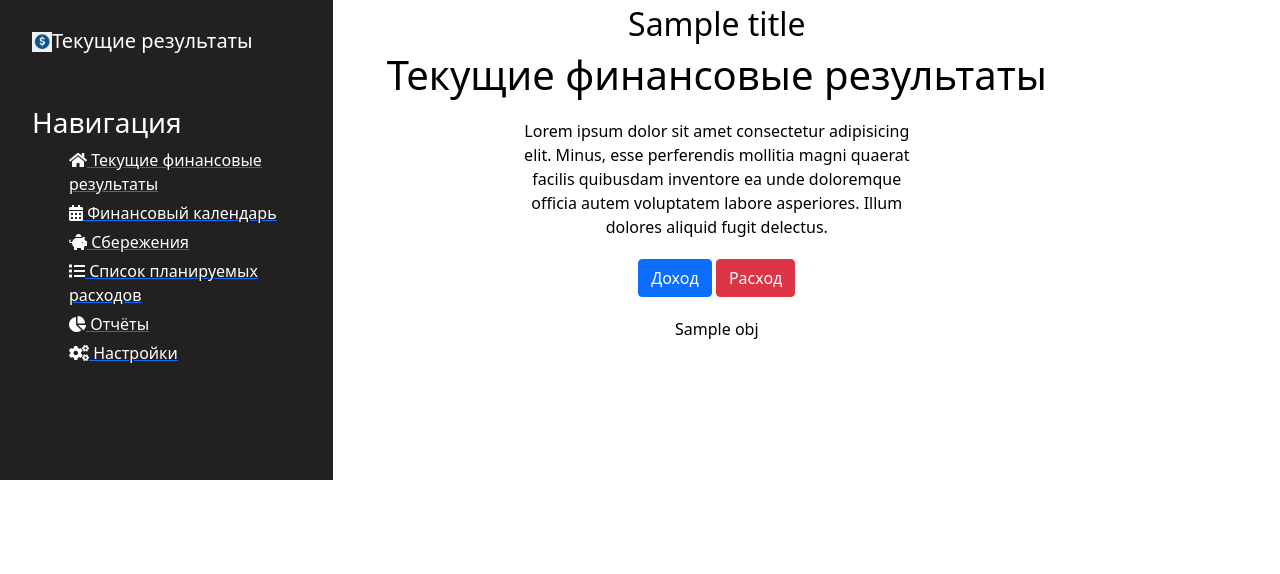
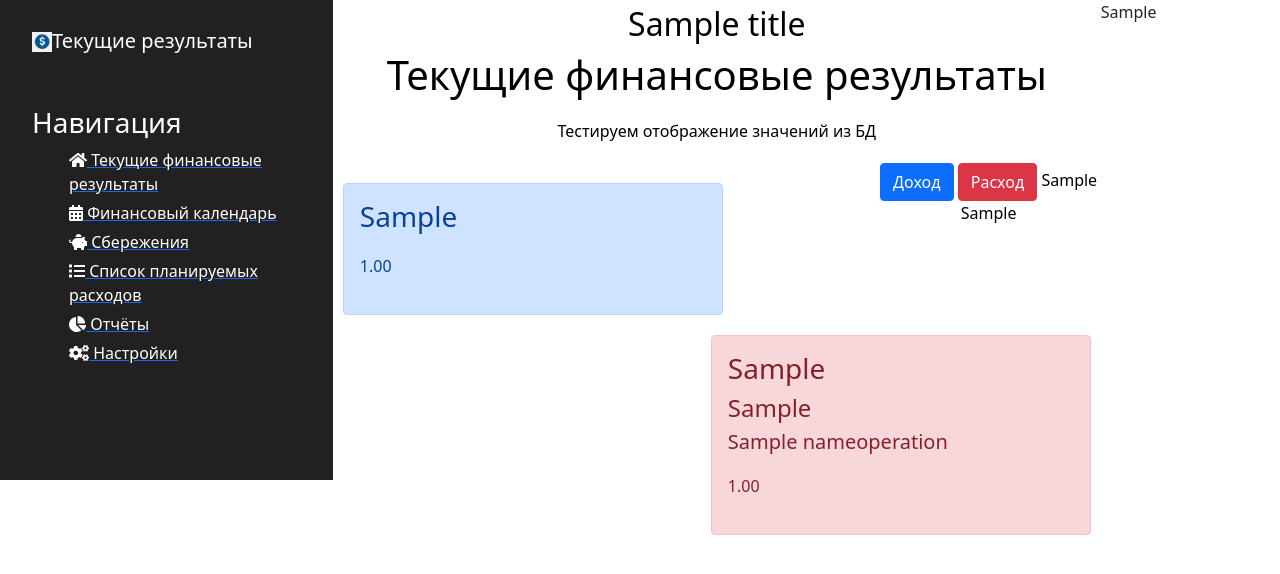
Before and after one commit to Our-Dream-Company/Your_finance_helper, a Django app: template your_finance_helper/main_page/templates/main_page/index.html in a window 1280 px wide. Shown: the top 574 px of the page. Run offline with Django 3.2, Linux system fonts and the light colour scheme; tables that the repository leaves empty hold one stand-in row (values such as "Sample post"); the template is opened without the code that fills it: values that come from a table or form of the project are taken from there, most other values are stand-ins (such as "Sample title", 1, 10 or a date in 2020).

Commit message:
backup 27-06-2021

```diff
--- /dev/null
+++ b/your_finance_helper/main_page/forms.py
@@ -0,0 +1,2 @@
+from .models import Section, Category, NameOperation, GeneralTable
+from django.forms import ModelForm
--- a/your_finance_helper/main_page/models.py
+++ b/your_finance_helper/main_page/models.py
@@ -14,7 +14,7 @@ class Section(models.Model):
 
 
 class Category(models.Model):
-    category = models.CharField('Category', max_length=50, null=True)
+    category = models.CharField('Category', max_length=50)
 
     def __str__(self):
         return self.category
@@ -25,7 +25,7 @@ class Category(models.Model):
 
 
 class NameOperation(models.Model):
-    name = models.CharField('Name', max_length=50, null=True)
+    name = models.CharField('Name', max_length=50)
 
     def __str__(self):
         return self.name
@@ -43,11 +43,11 @@ class GeneralTable(models.Model):
     type_of_transaction = models.CharField(
         choices=TypeOfTransaction.choices, max_length=3)
     d_section = models.ForeignKey(
-        Section, on_delete=models.SET_NULL, null=True, verbose_name='Section')
+        Section, related_name='sec', on_delete=models.SET_NULL, null=True, verbose_name='Section')
     id_category = models.ForeignKey(
-        Category, on_delete=models.SET_NULL, null=True, verbose_name='Category')
+        Category, related_name='cat', on_delete=models.SET_NULL, null=True, verbose_name='Category')
     id_name = models.ForeignKey(
-        NameOperation, on_delete=models.SET_NULL, null=True, verbose_name='Name')
+        NameOperation, related_name='nam', on_delete=models.SET_NULL, null=True,  verbose_name='Name')
     sum_money = models.DecimalField('Amount', decimal_places=2, max_digits=10)
     date = models.DateField('Date', default=date.today)
     comment = models.CharField('Comment', max_length=100, blank=True)
--- a/your_finance_helper/main_page/static/main_page/css/main.css
+++ b/your_finance_helper/main_page/static/main_page/css/main.css
@@ -62,3 +62,27 @@ main .features p {
   max-width: 400px;
   margin: 20px auto;
 }
+.alert-primary {
+  float: left;
+  clear: both;
+  width: 380px;
+  margin: 10px 20%;
+  text-align: left;
+  margin-left: 10px;
+  margin-top: 20px;
+}
+
+.alert-danger {
+  float: right;
+  clear: both;
+  width: 380px;
+  margin: 10px 20%;
+  text-align: left;
+  margin-right: 10px;
+}
+
+form {
+  margin-left: 20%;
+  width: 500px;
+  margin-top: 50px;
+}
--- a/your_finance_helper/main_page/templates/main_page/index.html
+++ b/your_finance_helper/main_page/templates/main_page/index.html
@@ -7,22 +7,39 @@
     <div class="features">
         <h2>{{ title }}</h2>
         <h1>Текущие финансовые результаты</h1>
-        <p>Lorem ipsum dolor sit amet consectetur adipisicing elit. Minus, esse perferendis mollitia magni quaerat facilis quibusdam inventore ea unde doloremque officia autem voluptatem labore asperiores. Illum dolores aliquid fugit delectus.</p>
-        <button class='btn btn-primary'>Доход</button>
-        <button class='btn btn-danger'>Расход</button>
+        <p>Тестируем отображение значений из БД</p>
+        <a href="{% url 'add_income' %}"><button class='btn btn-primary'>Доход</button></a>
+        <a href="{% url 'add_outcome' %}"><button class='btn btn-danger'>Расход</button></a>
 
-        {% for i in values %}
-            {% if i == 'some' %}
-                {% filter upper %}
-                    <p>{{ i }}</p>
-                {% endfilter %}
-            {% endif %}
+        {% for el in in_data %}
+            <div class="alert alert-primary">
+                <h3>{{ el.d_section }}</h3>
+                {% if 'None' not in el.id_category %}
+                    <h4>{{ el.d_category}}</h4>
+                {% endif %}
+                {% if 'None' not in el.id_name %}
+                    <h5>{{ el.id_name}}</h5>
+                {% endif %}
+                <p>{{ el.sum_money }}</p>
+            </div>
         {% endfor %}
-
-        {% for j in obj %}
-            <p>{{ j }}</p>
-        {% endfor %}
-    </div>
+        {{ in_sum.in_money }}
 
 
+        {% for el in out_data %}
+            <div class="alert alert-danger">
+                <h3>{{ el.d_section }}</h3>
+                {% if el.id_category != 'None' %}
+                <h4>{{ el.id_category}}</h4>
+                {% endif %}
+                {% if el.id_name != 'None' %}
+                <h5>{{ el.id_name}}</h5>
+                {% endif %}
+                <p>{{ el.sum_money }}</p>
+            </div>
+        {% endfor %}
+        {{ out_sum.out_money }}
+    </div>
+    {{ out_section }}
+
 {% endblock %}
--- a/your_finance_helper/main_page/urls.py
+++ b/your_finance_helper/main_page/urls.py
@@ -3,5 +3,6 @@ from . import views
 
 urlpatterns = [
     path('', views.index, name='main_page'),
-    path('about', views.about)
+    path('add_income', views.add_income, name='add_income'),
+    path('add_outcome', views.add_outcome, name='add_outcome')
 ]
--- a/your_finance_helper/your_finance_helper/urls.py
+++ b/your_finance_helper/your_finance_helper/urls.py
@@ -20,5 +20,5 @@ from django.conf.urls.static import static
 
 urlpatterns = [
     path('admin/', admin.site.urls),
-    path('', include('main_page.urls'))
+    path('main_page/', include('main_page.urls'))
 ] + static(settings.STATIC_URL, document_root=settings.STATIC_ROOT)
```
Also changed, not shown: your_finance_helper/main_page/templates/main_page/about.html (deleted, +0 -9 lines), your_finance_helper/main_page/templates/main_page/add_income.html (added, +21 -0 lines), your_finance_helper/main_page/templates/main_page/add_outcome.html (added, +21 -0 lines), your_finance_helper/main_page/views.py (+19 -12 lines), your_finance_helper/main_page/migrations/0006_auto_20210626_0043.py (added), your_finance_helper/main_page/migrations/0007_auto_20210627_0354.py (added).
